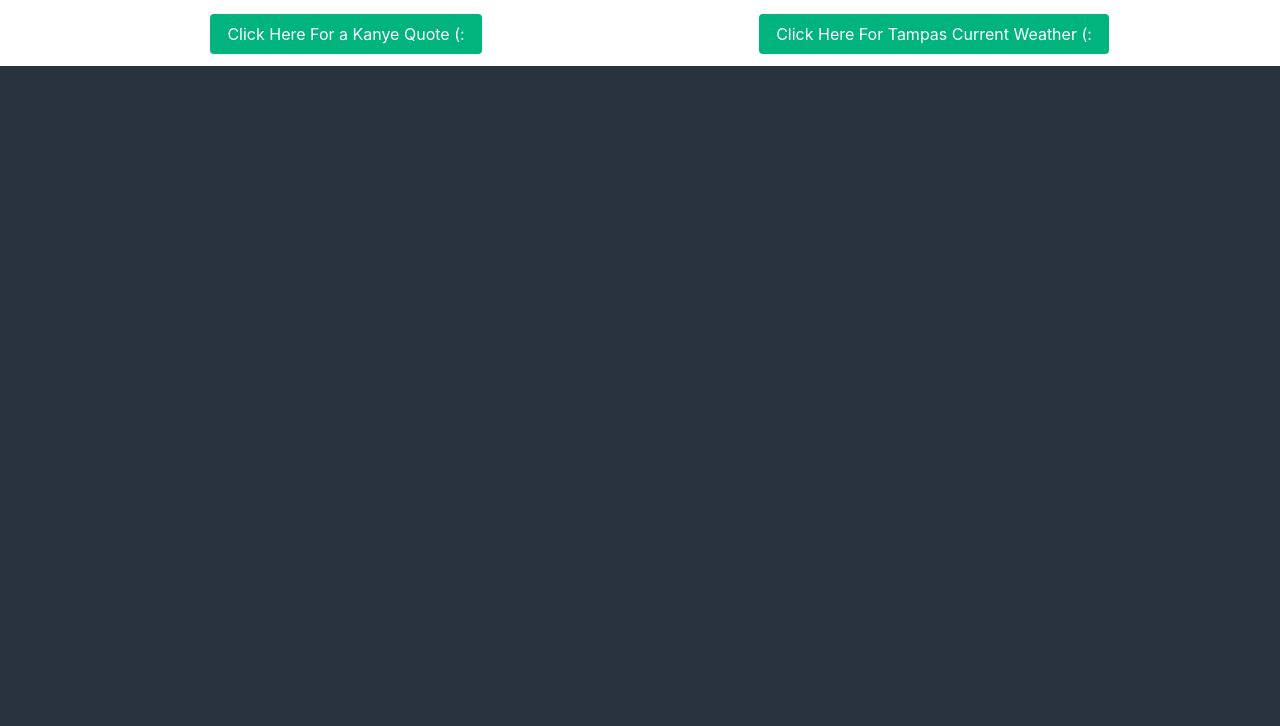
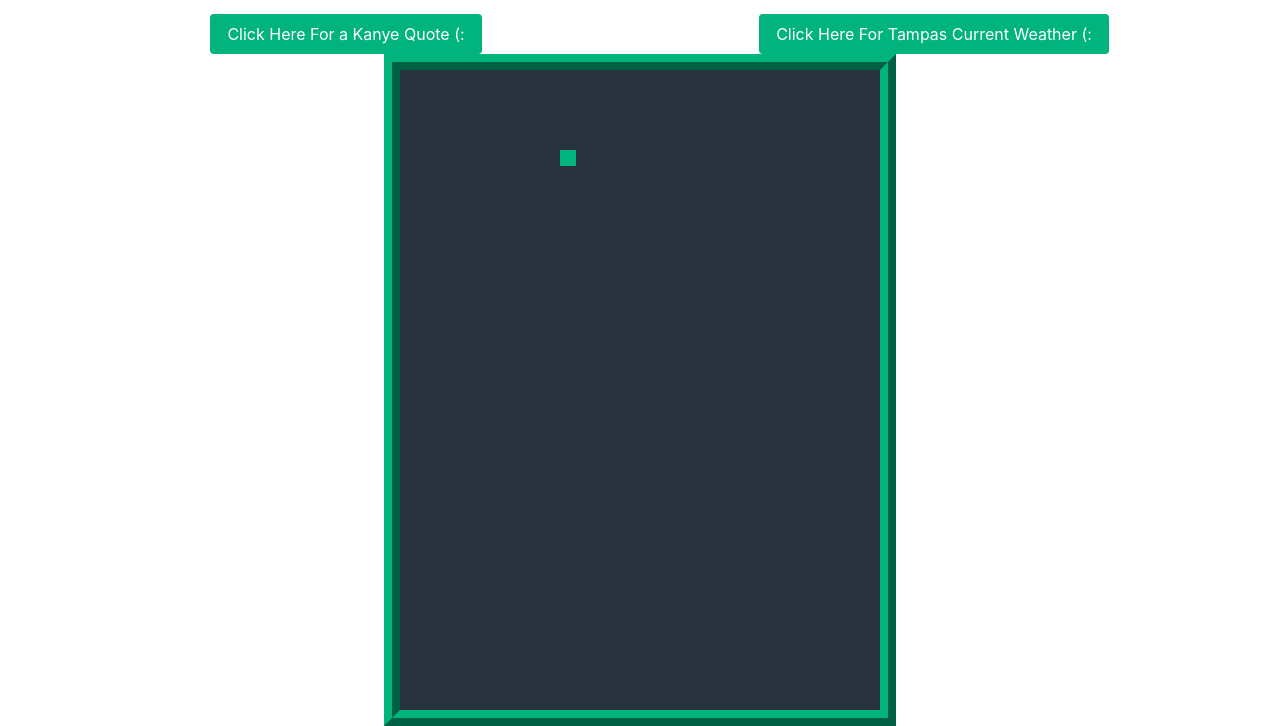
Before and after one commit to The-Briel-Deal/Portfolio, a website: page static/projects.html in a window 1280 px wide. Shown: the part 367-1093 px from the top of the page. Before the commit the page ends 800 px from the top, so only its background shows below. Drawn offline with nearby package versions, Linux system fonts and the light colour scheme.

Commit message:
basic tetris functionality added

```diff
--- a/static/projects.html
+++ b/static/projects.html
@@ -58,6 +58,7 @@
             </p>
             <i class="fas fa-code-branch"></i>
         </div>
+    </section>
     <section class="section2">
         <div class="container has-text-centered">
             <h1 class="title dg">Here's an appetizer.</h1>
@@ -72,13 +73,17 @@
                 </div>
             </div>
         </div>
-        </section>
+        <div class="container has-text-centered">
+            <div id="tetris"></div>
+        </div>
     </section>
 
     <script src="https://kit.fontawesome.com/bbb97f155b.js" crossorigin="anonymous"></script>
     <script src="https://ajax.googleapis.com/ajax/libs/jquery/3.6.0/jquery.min.js"></script>
     <script src="weatherFunction.js"></script>
-    <script src="/index.js"></script>
+    <script src="./index.js"></script>
+    <script src="./tetris.js"></script>
+
 </body>
 
 </html>
--- a/static/style.css
+++ b/static/style.css
@@ -6,6 +6,8 @@ html {
 .navbar.is-dark {
     background-color: #29333d;
 }
+
+
 
 .title {
     color: #01b47d;
@@ -72,3 +74,25 @@ html {
 .social_icon {
     margin: 2%;
 }
+
+#tetris {
+    line-height: 0%;
+    border: #01b47d ridge 1rem;
+    width: auto;
+    display: inline-block;
+}
+
+.tetris_unfilled {
+    width: 1rem;
+    height: 1rem;
+    display: inline-block;
+    background-color:#29333d;
+    color: #ffffff;
+    font-size: 40%;
+}
+.tetris_filled {
+    width: 1rem;
+    height: 1rem;
+    display: inline-block;
+    background-color:#01b47d;
+}
--- /dev/null
+++ b/static/tetris.js
@@ -0,0 +1,45 @@
+let createBoard = () => {
+    var tetrisBoard = $("#tetris");
+    for (x = 0; x <40; x++){
+        for (y = 0; y < 30; y++){
+            tetrisBoard.append(`<span class="tetris_unfilled" id="${x}_${y}"></span>`)
+        };
+        tetrisBoard.append(`<br>`)
+    };
+
+    var x = 0;
+    var y = 10;
+    var x_p = 0;
+    var y_p = 0;
+    $("html").keydown(function(event) {
+        console.log(event.key)
+        if(event.key === "ArrowRight"){
+            changeBlockPos("r");
+        } else if(event.key === "ArrowLeft"){
+            changeBlockPos("l");
+        }
+      });
+
+    function changeBlockPos(r_l){
+        if(r_l === "r"){
+            y++
+        } else if(r_l === "l"){
+            y--
+        }
+        $(`#${x}_${y}`).addClass("tetris_filled");
+        $(`#${x_p}_${y_p}`).removeClass("tetris_filled");
+        x_p = x;
+        y_p = y;
+    }
+    setInterval(()=>{
+        x++;
+        $(`#${x}_${y}`).addClass("tetris_filled");
+        $(`#${x_p}_${y_p}`).removeClass("tetris_filled");
+        x_p = x;
+        y_p = y;
+
+
+    },1000);
+
+};
+createBoard();
```
Lines whose indentation alone changed are shown as unchanged.
